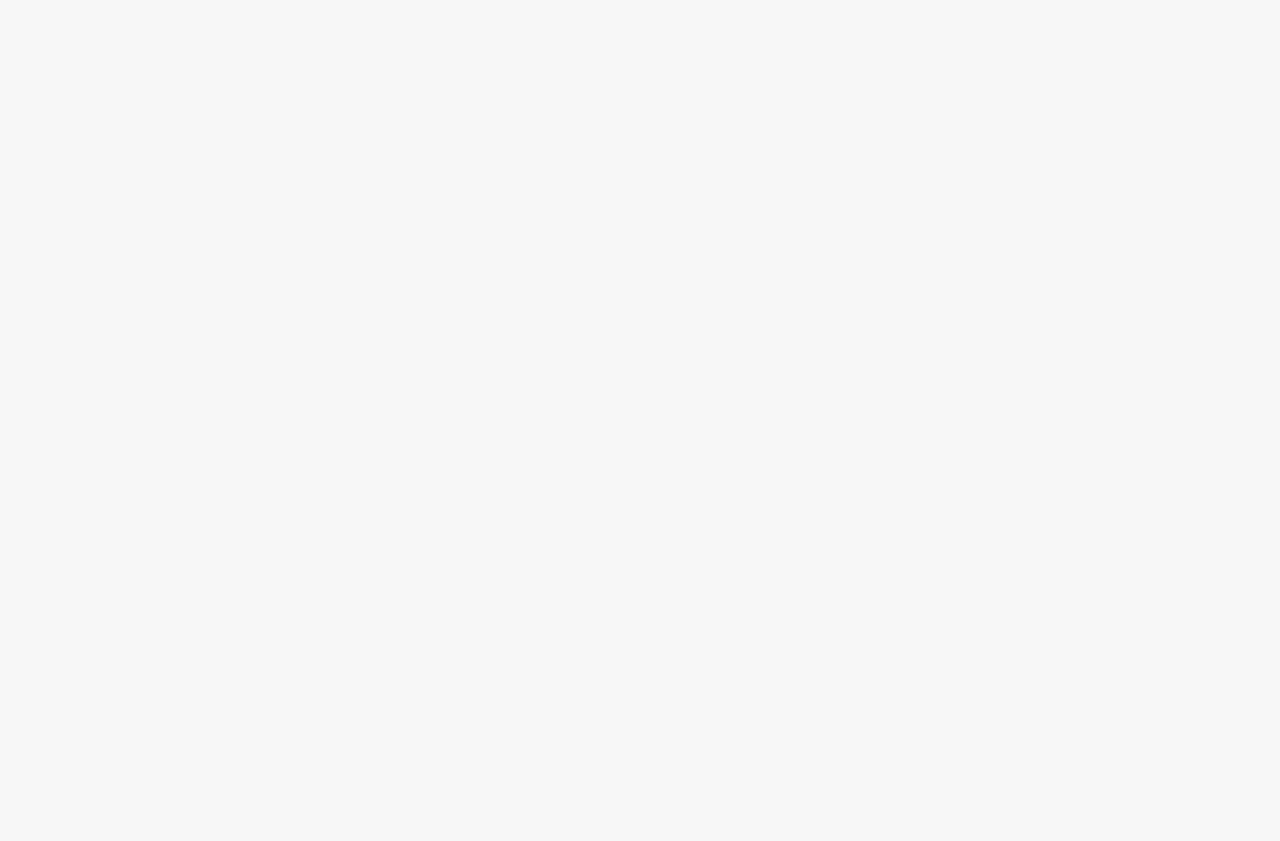
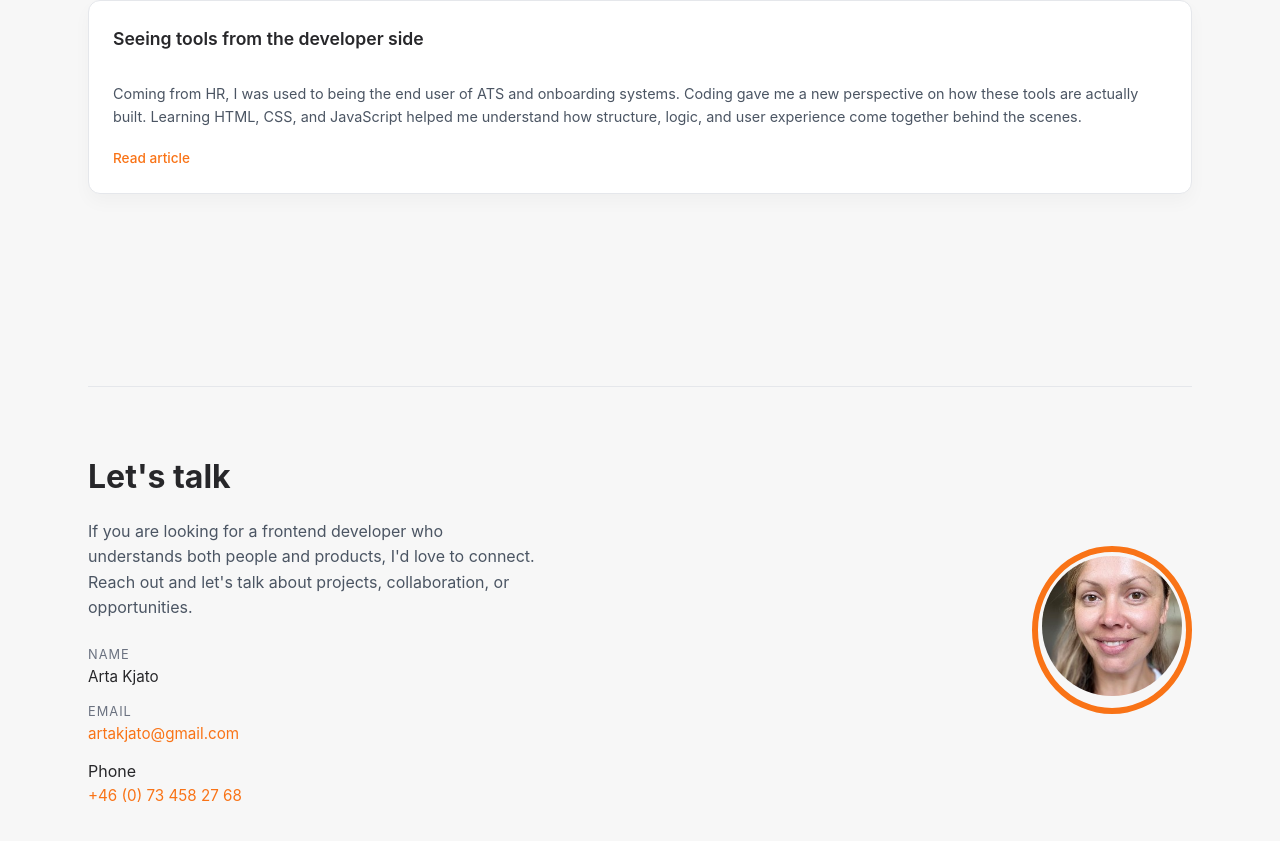
Before and after one commit to artakjato/arta-s-portfolio, a React (Vite) app: page / in a window 1280 px wide. Shown: the part 3322-4163 px from the top of the page. Before the commit the page ends 2545 px from the top, so only its background shows below. Built offline with nearby package versions, Linux system fonts and the light colour scheme.

Commit message:
add contact section and some minor changes

```diff
--- a/src/App.jsx
+++ b/src/App.jsx
@@ -4,6 +4,8 @@ import HeaderSection from "./components/HeaderSection";
 import SkillsSection from "./components/SkillsSection";
 import ProjectsSection from "./components/ProjectsSection";
 import TechSection from "./components/TechSection";
+import JourneySection from "./components/JourneySection";
+import ContactSection from "./components/ContactSection";
 
 const Page = styled.div`
   display: flex;
@@ -33,6 +35,8 @@ function App() {
         <SkillsSection />
         <ProjectsSection />
         <TechSection />
+        <JourneySection />
+        <ContactSection />
       </Content>
     </Page>
     </>
--- a/src/components/ContactSection.jsx
+++ b/src/components/ContactSection.jsx
@@ -0,0 +1,123 @@
+import styled from "styled-components";
+import profile from "../assets/profile.jpg";
+
+const Section = styled.section`
+  margin-top: 6rem;
+  padding-top: 4rem;
+  border-top: 1px solid #e5e7eb;
+
+  display: flex;
+  flex-direction:column;
+  gap: 2rem;
+  align-items: center;
+
+  @media (min-width: 900px) {
+    flex-direction: row;
+    justify-content: space-between;
+    align-items: center;
+  }
+`;
+
+const TextBlock = styled.div`
+  max-width: 28rem;
+`;
+
+const Heading = styled.h2`
+  font-size: 2rem;
+  margin-bottom: 1rem;
+`;
+
+const Intro = styled.p`
+  font-size: 1rem;
+  line-height: 1.6;
+  color: #4b5563;
+`;
+
+const ContactList = styled.dl`
+  margin-top: 1.5rem;
+  display: grid;
+  gap: 0.75rem;
+`;
+
+const Label = styled.dt`
+  font-size: 0.8rem;
+  text-transform: uppercase;
+  letter-spacing: 0.08em;
+  color: #6b7280;
+`;
+
+const Value = styled.dd`
+  margin: 0;
+  font-size: 0.95rem;
+`;
+
+const ContactLink = styled.a`
+  color: #f97316;
+  text-decoration: none;
+
+  &:hover {
+    color: #ea580c;
+    text-decoration: underline;
+  }
+`;
+
+const AvatarWrapper = styled.div`
+  display: flex;
+  justify-content: center;
+`;
+
+const AvatarRing = styled.div`
+  border: 6px solid #f97316;
+  border-radius: 50%;
+  padding: 4px;
+`;
+
+const Avatar = styled.img`
+  width: 140px;
+  height: 140px;
+  border-radius: 50%;
+  object-fit: cover;
+`;
+
+function ContactSection() {
+  return (
+    <Section id="contact">
+      <TextBlock>
+        <Heading>Let's talk</Heading>
+        <Intro>
+          If you are looking for a frontend developer who understands both people and products, I'd love to connect.
+          Reach out and let's talk about projects, collaboration, or opportunities.
+        </Intro>
+
+        <ContactList>
+          <div>
+            <Label>Name</Label>
+            <Value>Arta Kjato</Value>
+          </div>
+
+          <div>
+            <Label>Email</Label>
+            <Value>
+              <ContactLink href="mailto:artakjato@gmail.com">artakjato@gmail.com</ContactLink>
+            </Value>
+          </div>
+
+          <div>
+            <label>Phone</label>
+            <Value>
+              <ContactLink href="tel:+467345822768">+46 (0) 73 458 27 68</ContactLink>
+            </Value>
+          </div>
+        </ContactList>
+      </TextBlock>
+
+      <AvatarWrapper>
+        <AvatarRing>
+          <Avatar src={profile} alt="Portrait of Arta Kjato" />
+        </AvatarRing>
+      </AvatarWrapper>
+    </Section>
+  );
+}
+
+export default ContactSection;
--- a/src/components/JourneyCard.jsx
+++ b/src/components/JourneyCard.jsx
@@ -11,7 +11,7 @@ const Card = styled.article`
   gap: 0.75rem;
   transition:
     transform 0.25s ease;
-    box-shadow 0.25s ease;
+    box-shadow: 0.25s ease;
     border-color: 0.25s ease;
 
   &:hover {
@@ -20,14 +20,6 @@ const Card = styled.article`
     box-shadow: 0 16px 30px rgba(0, 0, 0, 0.08);
   }
 ;`
-
-const Tag = styled.span`
-  font-size: 0.75rem;
-  font-weight: 600;
-  text-transform: uppercase;
-  letter-spacing: 0.04em;
-  color: #6b7280;
-  `;
 
 const Title = styled.h3`
   font-size: 1.1rem;
@@ -39,7 +31,7 @@ const Text = styled.p`
   color: #4b5563;
 `;
 
-const Link = styled.a`
+const ReadMore = styled.a`
   margin-top: 0.5rem;
   font-size: 0.85rem;
   font-weight: 500;
@@ -52,15 +44,14 @@ const Link = styled.a`
   }
 `;
 
-function JourneyCard({ tag, title, text, url }) {
+function JourneyCard({ title, text, link }) {
 return (
     <Card>
-      <Tag>{tag}</Tag>
       <Title>{title}</Title>
       <Text>{text}</Text>
-      <Link href={url} target="_blank" rel="noopener noreferrer">
+      <ReadMore href={link} target="_blank" rel="noopener noreferrer">
           Read article
-      </Link>
+      </ReadMore>
     </Card>
   );
 }
--- a/src/components/ProjectCard.jsx
+++ b/src/components/ProjectCard.jsx
@@ -11,7 +11,7 @@ const Card = styled.div`
   transition:
     transform 0.3s cubic-bezier(0.22, 1, 0.36, 1),
     border-color 0.25s ease,
-    box-shadow 0.3s ease;
+    box-shadow 0.25s ease;
 
   &:hover {
     border-color: #f97316;
@@ -89,7 +89,7 @@ function ProjectCard({ image, title, description, demo, code }) {
       <Description>{description}</Description>
 
       <ButtonRow>
-        <PrimaryButton href={demo} target="_blank" rel="noopener noreferrer" filled>
+        <PrimaryButton href={demo} target="_blank" rel="noopener noreferrer">
           Live demo
         </PrimaryButton>
         <SecondaryButton href={code} target="_blank" rel="noopener noreferrer">
```
